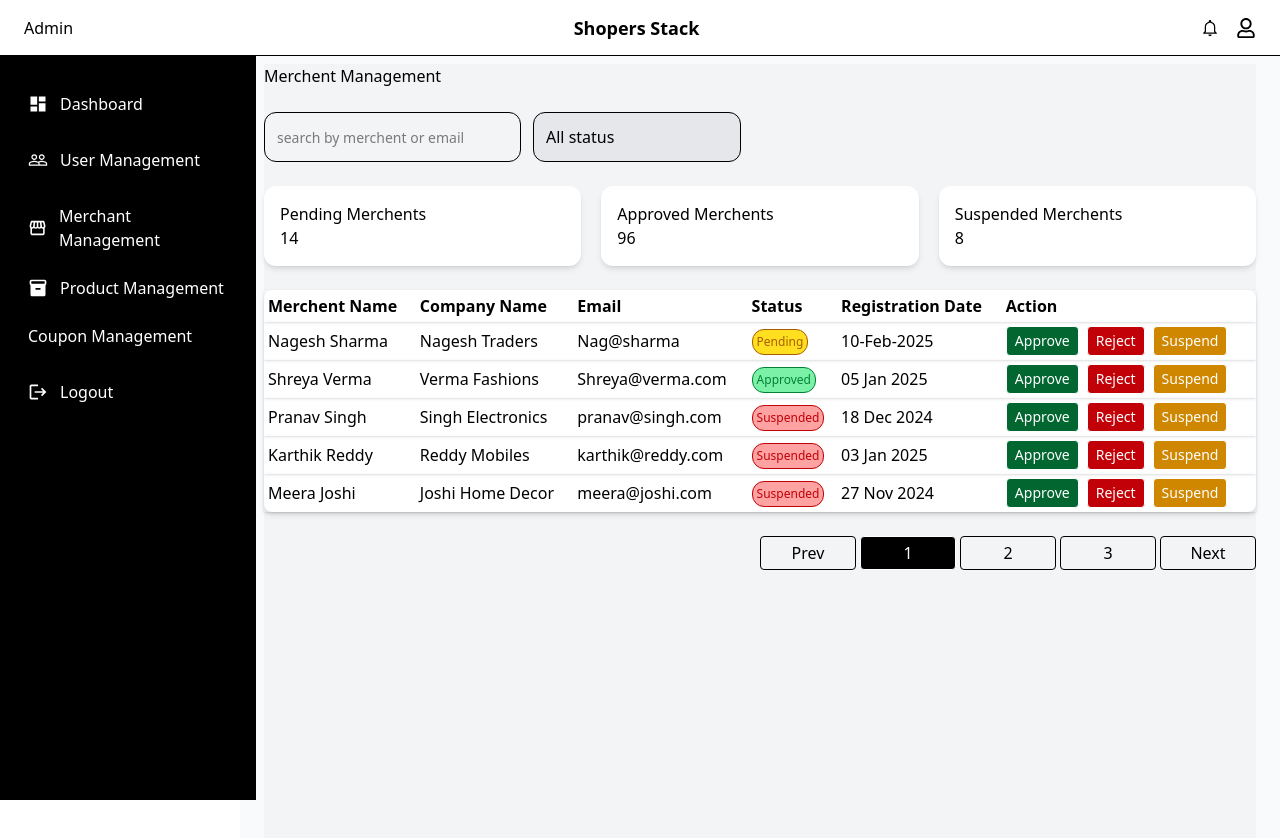
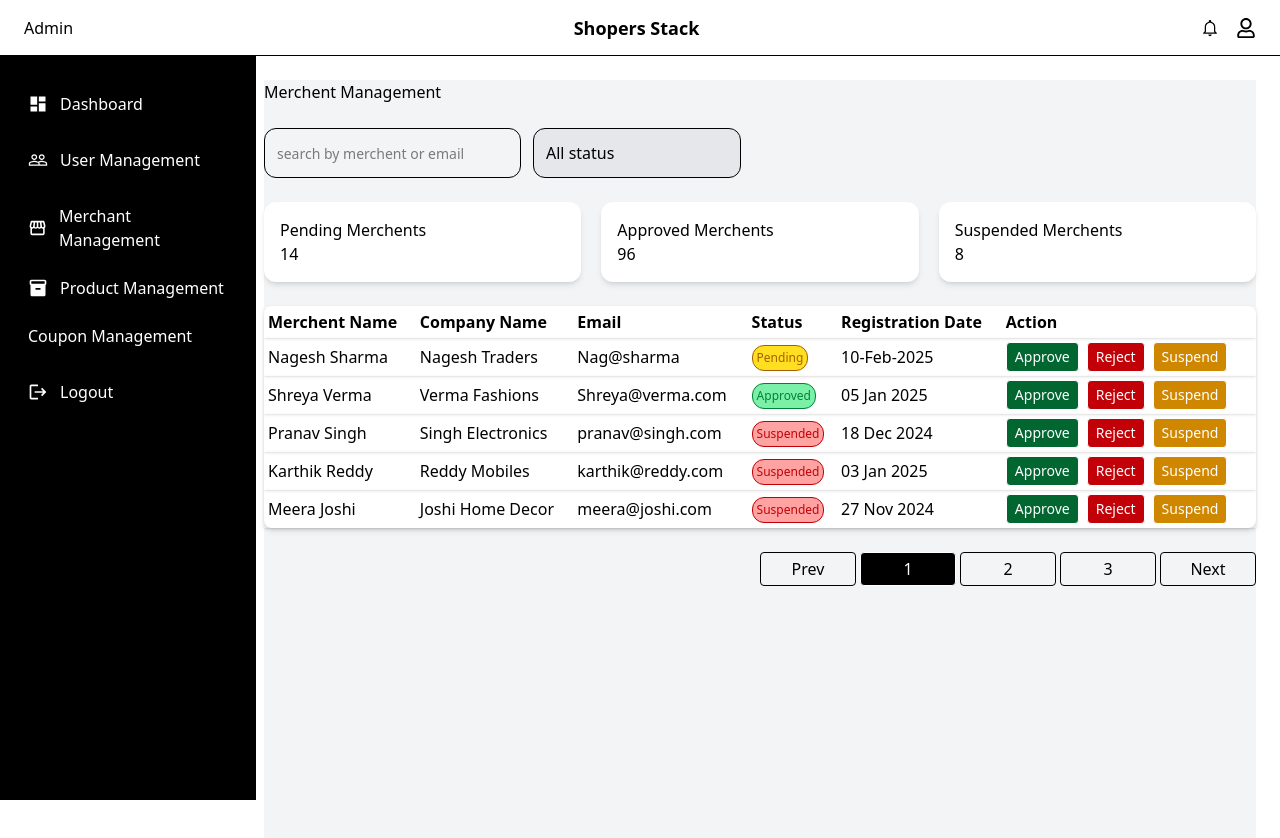
Before and after one commit to GeethaMurthy-Software-Solutions/Shoppers-Stack-Admin, a React (Vite) app: page /landingpage/merchentmanagement in a window 1280 px wide. Shown: the top 838 px of the page. Built offline with nearby package versions, Linux system fonts and the light colour scheme.

Commit message:
adminlayoutres

```diff
--- a/src/components/AdminLayout.jsx
+++ b/src/components/AdminLayout.jsx
@@ -1,20 +1,22 @@
-import React from 'react'
+import React, { useState } from 'react'
 import Navbar from './Navbar'
 import Sidebar from './Sidebar'
 import { Outlet } from 'react-router-dom'
 
 const AdminLayout = () => {
+  const [isOpen, setIsOpen] = useState(false)
   return (
     <div>
-      <Navbar />
+      <Navbar toggleSidebar={() => setIsOpen(!isOpen)} />
 
       <div className="flex">
 
         {/* Sidebar */}
-        <Sidebar />
+        <Sidebar isOpen={isOpen}  />
 
         {/* Main Content */}
-        <div className="mt-10 flex-1 overflow-y-auto p-6 bg-gray-50 h-screen transition-all duration-300 ml-0 md:ml-60">
+        <div className={`mt-14 flex-1 p-6 transition-all duration-300
+          ${isOpen ? "ml-60" : "ml-0"} md:ml-60`}>
           <Outlet />
         </div>
 
```
